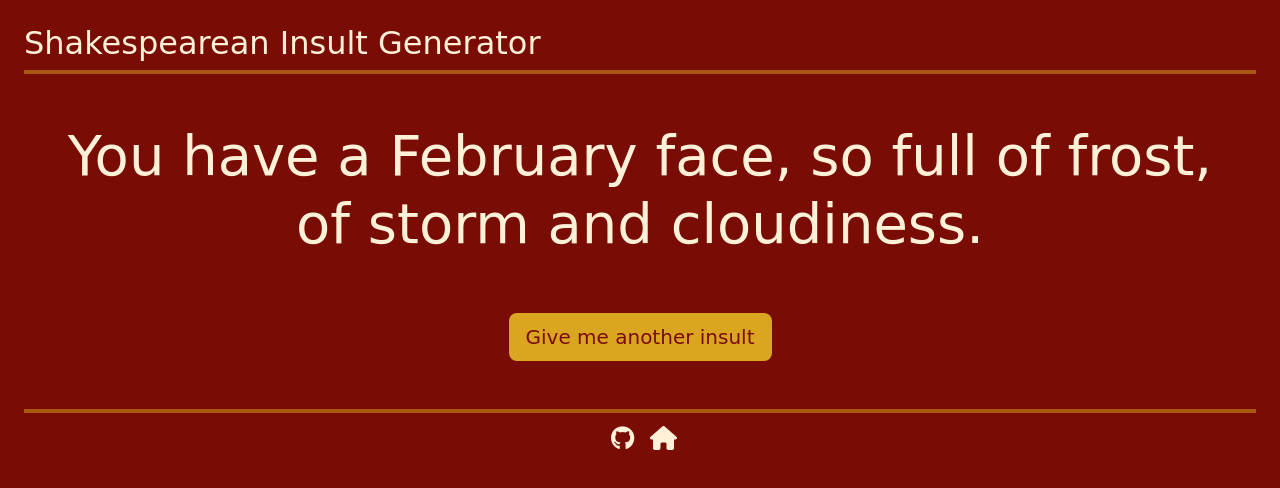
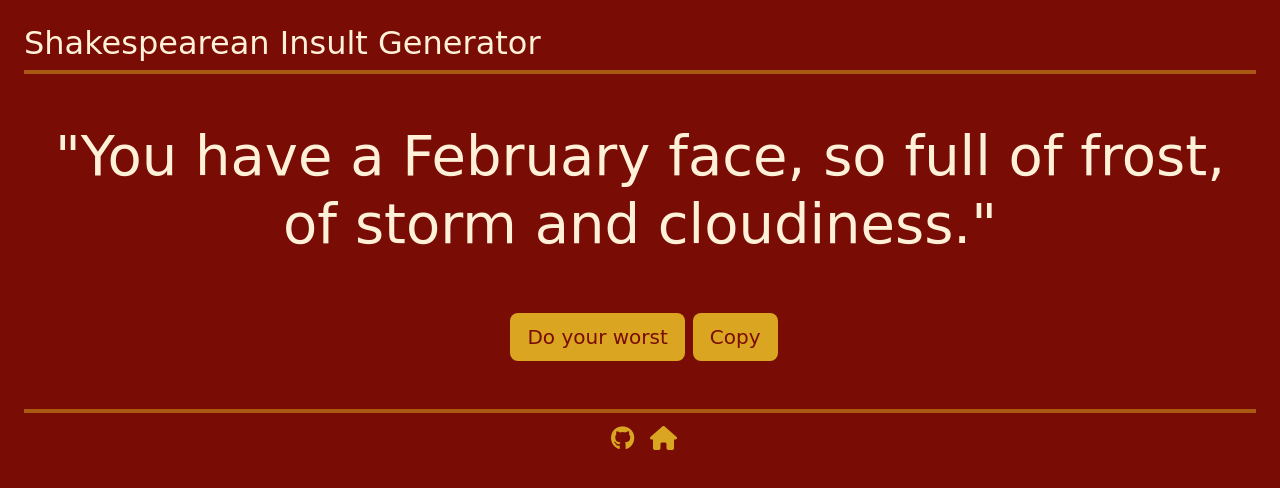
Before and after one commit to nrcrls/shakespeare-insult-generator, a plain HTML site: page index.html in a window 1280 px wide. Drawn offline with nearby package versions, Linux system fonts and the light colour scheme; a web font is replaced by a local one.

Commit message:
add copy button and change colors

```diff
--- a/index.html
+++ b/index.html
@@ -17,8 +17,11 @@
      </header>
     <main>
         <div class="text-center p-5">
-            <h1 id="insult-container" class="custom-font">You have a February face, so full of frost, of storm and cloudiness.</h1>
-            <button id="generate-button"  class="btn btn-lg mt-5">Give me another insult</button>
+            <h1 id="insult-container" class="custom-font">"You have a February face, so full of frost, of storm and cloudiness."</h1>
+            <div class="d-flex justify-content-center align-items-center">
+                <button id="generate-button" class="btn btn-lg mt-5 mx-2">Do your worst</button>
+                <button id="generate-button" class="btn btn-lg mt-5">Copy</button>
+            </div>
         </div>
         <hr id="border" class="custom-hr mx-4 ">
     </main>
--- a/insultGenerator.js
+++ b/insultGenerator.js
@@ -38,6 +38,6 @@ function getRandomElement(array) {
 // Function to generate random adjectives to make insult
 function getAdjectives() {
     const randomAdjectives = insults.map(getRandomElement);
-    const insultPhrase = `Thou ${randomAdjectives.join(" ")}!`;
+    const insultPhrase = `"Thou ${randomAdjectives.join(" ")}!"`;
     return insultPhrase;
 };
--- a/styles.css
+++ b/styles.css
@@ -25,10 +25,10 @@
     background-color: #FFF1D7;
 }
 
-.i {
-    color: #FFF1D7;
+i {
+    color: #DAA520;
 }
 
 i:hover {
-    color: #DAA520;
+    color: #FFF1D7;
 }
```
